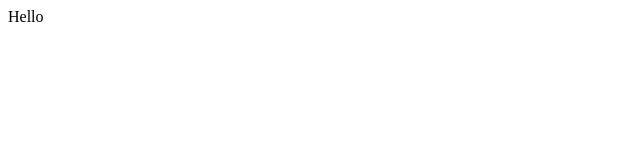
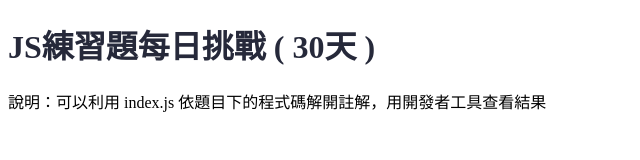
Before and after one commit to Bella-Cheng/JavaScript-30Day-Challenge, a plain HTML site: page index.html in a window 1280 px wide. Shown: the whole page, without its empty margins (0-640 px from the left). Drawn offline with Linux system fonts and the light colour scheme.

Commit message:
feat : Interview practice

```diff
--- a/index.html
+++ b/index.html
@@ -3,12 +3,27 @@
 <head>
     <meta charset="UTF-8">
     <meta name="viewport" content="width=device-width, initial-scale=1.0">
-    <title>Document</title>
+    <title>JS練習題每日挑戰 ( 30天 )</title>
     <script src="index.js"defer></script>
+    <style>
+        .title{
+            color: rgb(38, 41, 58);
+
+        }
+
+        .title:hover{
+          color: rgb(239, 177, 102);
+        }
+
+        .url{
+            text-decoration: none;
+        }
+    </style>
 </head>
 
 <body>
-    <div id="keyword">Hello</div>
+    <a class="url" href="https://hackmd.io/@BellaCheng/rJxSeRdxgx"><h1 class="title">JS練習題每日挑戰 ( 30天 )</h1></a>
+    <p>說明：可以利用 index.js 依題目下的程式碼解開註解，用開發者工具查看結果</p>
 </body>
 
 </html>
--- a/index.js
+++ b/index.js
@@ -336,3 +336,24 @@
 // };
 
 // console.log(mostFrequentChar("bella is brilliant"))
+
+// 面試練習題：請寫一個函式，接收一個字串，回傳這個字串反過來的結果。
+// const reverStr = function(str){
+//   return str.split("").reverse().join("")
+// }
+
+// console.log(reverStr('I am Bella'))
+
+// 面試練習題：請寫一個函式，接收一個陣列，回傳所有大於 10 的數字組成的新陣列。
+// const biggerThanTen = function(arr){
+//   const result = arr.filter((num) => num > 10 )
+//   return result
+// }
+
+// console.log(biggerThanTen([1,9,10,15,5,13,1]))
+
+//面試練習題：請寫一個函式，接收一個物件陣列，篩選出年齡大於 18 歲的成員。
+
+const ageBiggerThan18 = function(obj){
+
+}
```
